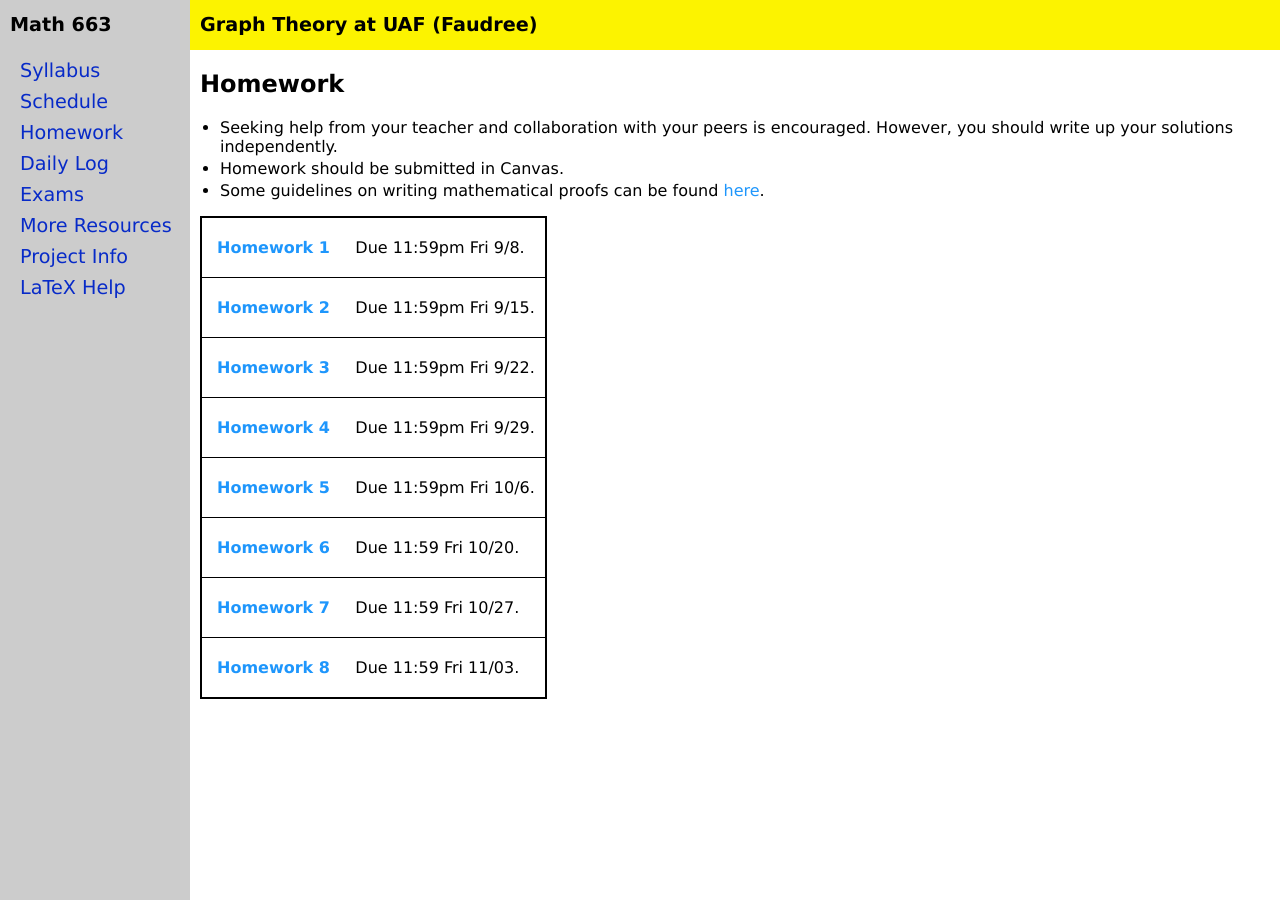
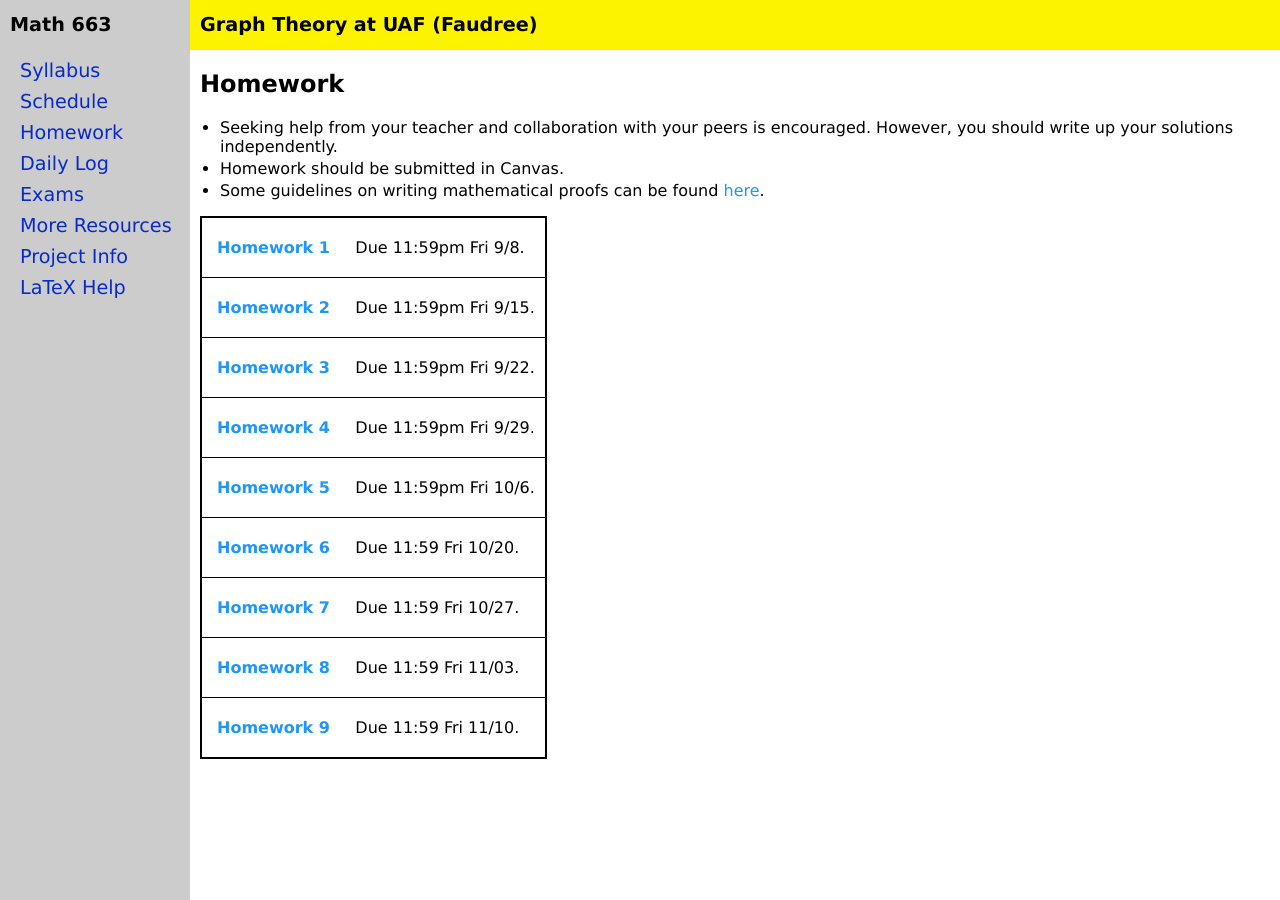
Before and after one commit to jrfaudree/GradGT, a Jekyll site: the page built from homework.md, in a window 1280 px wide. Built offline with Jekyll 4.4.1, drawn with Linux system fonts in a browser that asks for light colours.

Commit message:
Update homework.yml

```diff
--- a/_data/homework.yml
+++ b/_data/homework.yml
@@ -25,3 +25,6 @@ homework:
 - name: Homework 8
   due: 11:59 Fri 11/03
   url: M663f23_hw8.pdf
+- name: Homework 9
+  due: 11:59 Fri 11/10
+  url: M663f23_hw9.pdf
```
